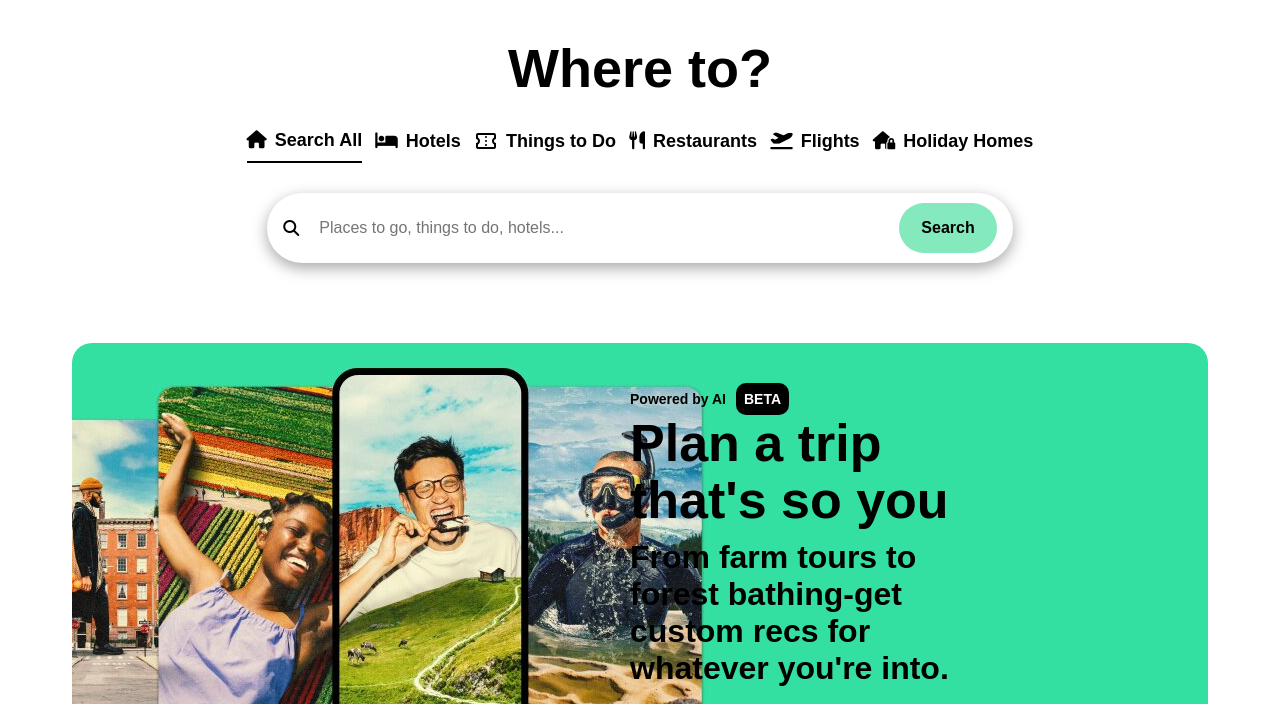
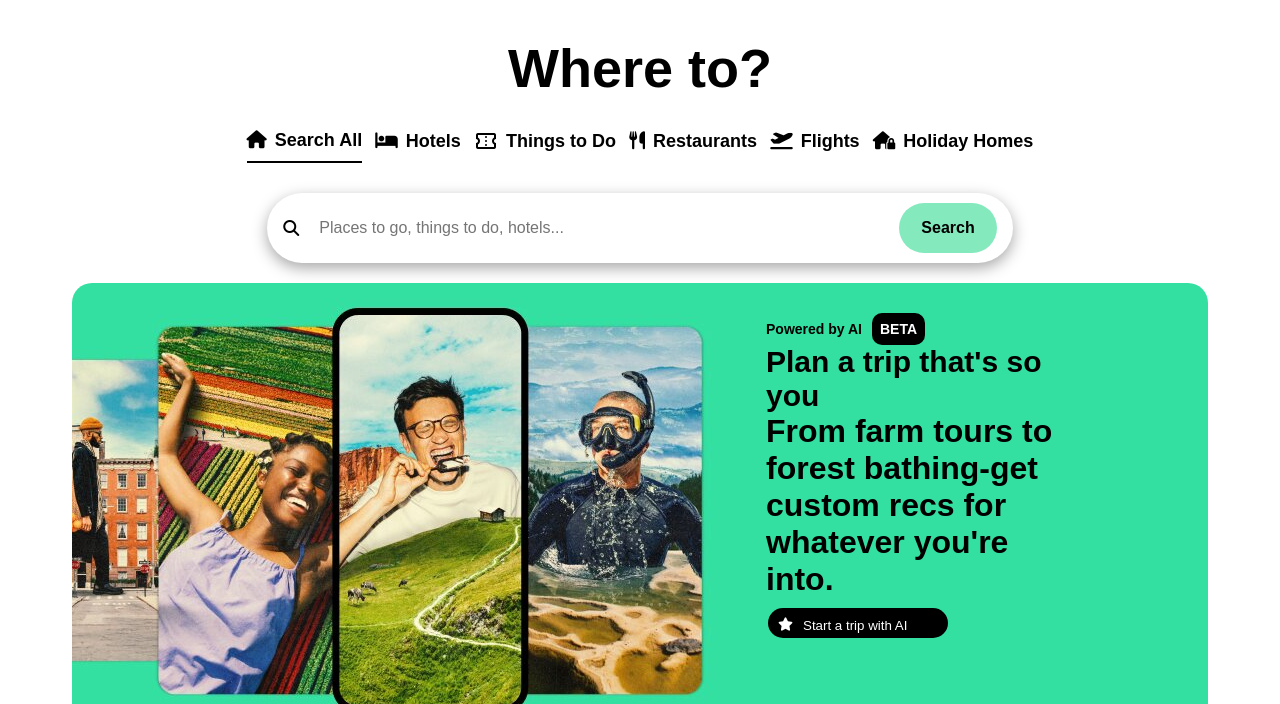
Before and after one commit to kaniganesh/Trip-Advisior--clone, a plain HTML site: page index.html in a window 1280 px wide. Shown: the part 82-786 px from the top of the page. Drawn offline with nearby package versions, Linux system fonts and the light colour scheme; a web font is replaced by a local one.

Commit message:
Update style.css

```diff
--- a/style.css
+++ b/style.css
@@ -1,9 +1,4 @@
-@font-face {
-    font-family: "TripSans";
-    src: url("./assets/fonts/trip-sans.otf") format("opentype");
-    font-weight: normal;
-    font-size: normal;
-  }
+
 
   * {
     margin: 0;
@@ -738,23 +733,27 @@
     }
 
     .advertisement-container {
+      padding: 10px;
+      margin: 10px;
       display: flex;
       justify-content: center;
-      margin-top: 80px;
       position: relative;
     }
 
     .advertisement-container img {
       border-radius: 20px;
+
     }
     .advertisement-content {
       display: flex;
       flex-direction: column;
       position: absolute;
-      width: 360px;
-      right: 290px;
+      width: 300px;
       top: 40px;
+      height: 60%;
+      left:60%;
     }
+
     .advertisement-content p {
       display: flex;
       font-size: 14px;
@@ -771,21 +770,24 @@
     }
 
     .advertisement-content h1 {
-      font-size: 52px;
-      line-height: 1.1;
+      font-size: 30px;
     }
     .advertisement-content h2 {
       font-size: 32px;
-      margin-top: 10px;
+
     }
     .advertisement-content button {
       background-color: black;
-      padding: 14px 24px;
+      display: flex;
+      padding: 10px;
+      gap: 10px;
+      margin-left: 2px;
+      margin-top: 10px;
       color: white;
-      border-radius: 30px;
+      border-radius: 50px;
       border: none;
-      width: 200px;
-      margin-top: 20px;
+      width: 60%;
+      height: 30px;
       cursor: pointer;
     }
     .advertisement-content button:hover {
```
